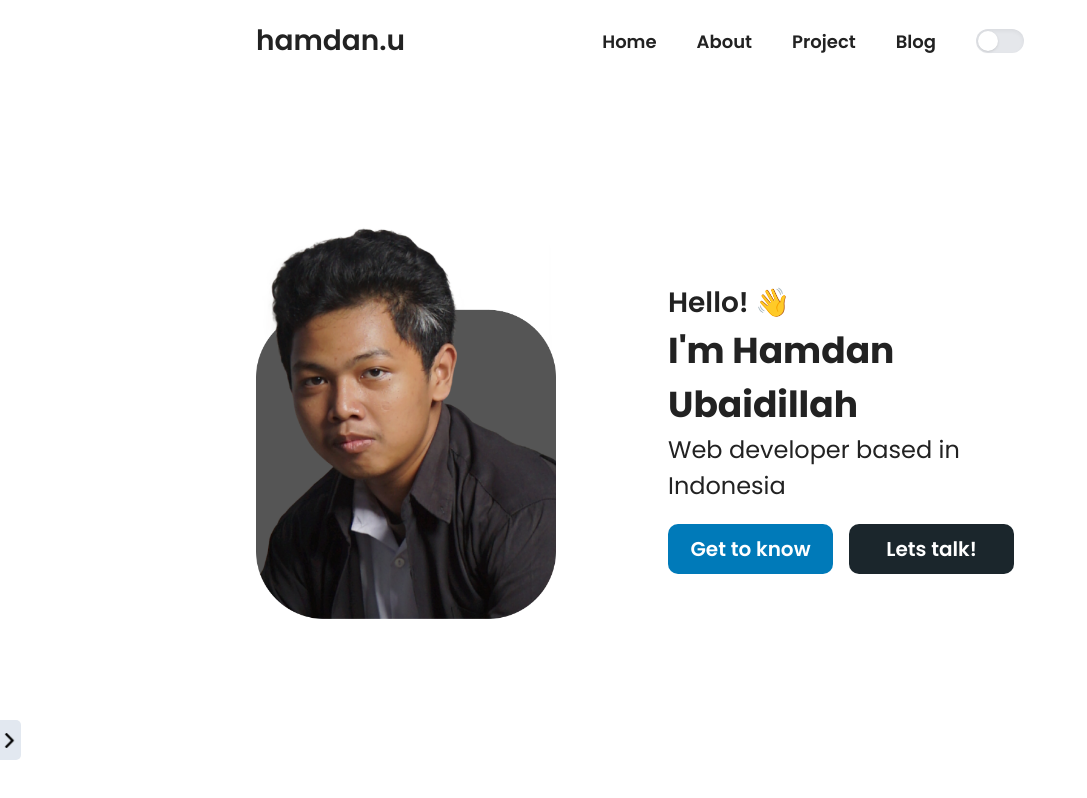
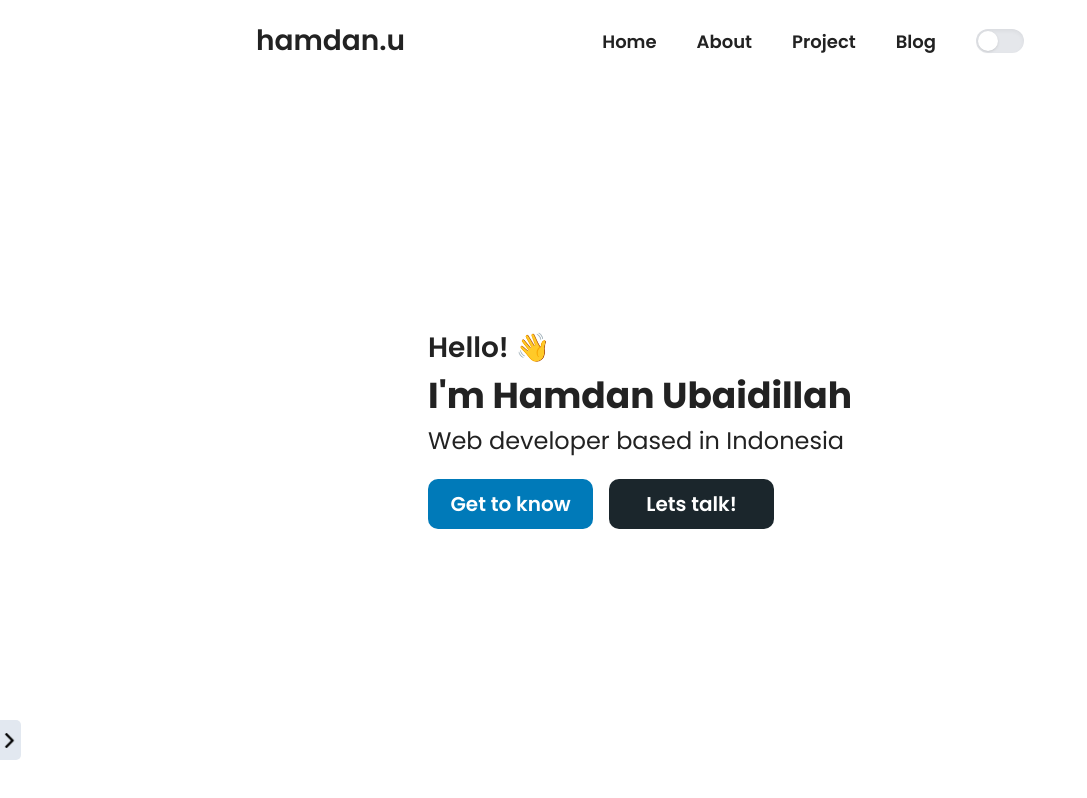
Before and after one commit to hmdnu/my-website, a Next.js app: page / in a window 1280 px wide. Shown: the whole page, without its empty margins (0-1087 px from the left). Built offline with nearby package versions, Linux system fonts and the light colour scheme.

Commit message:
chore: change some image

```diff
--- a/app/page.tsx
+++ b/app/page.tsx
@@ -11,13 +11,6 @@ export default function Home() {
   return (
     <section className="w-[70%] md:w-[60%] m-auto h-screen flex-center ">
       <div className="w-full flex max-sm:flex-col gap-10 md:gap-28 lg:gap-30 justify-evenly xs:items-center items-start mt-14">
-        <Image
-          src={pfp}
-          loading="lazy"
-          alt="profile"
-          className="mt-[-65px] w-[300px] max-md:w-[220px]"
-        />
-
         <div className="font-poppins md:text-left">
           <h2 className="text-primary dark:text-white font-semibold text-[24px] sm:text-[28px] lg:text-[30px]">
             Hello! 👋
```
Also changed, not shown: public/assets/project/porto.png.
